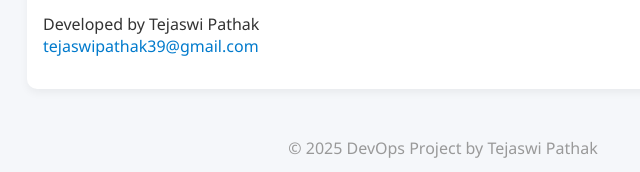
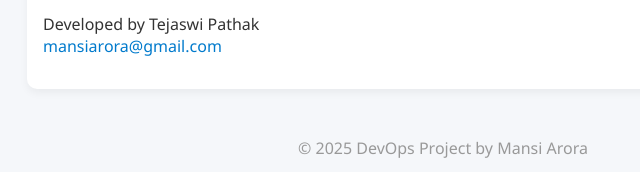
Before and after one commit to Mansi-DevOps/DevOps-Pipeline_using-Jenkins-Docker-Kubernetes, a plain HTML site: page frontend/index.html in a window 1280 px wide. Shown: the part 886-1058 px from the top of the page, 197-837 px from the left. Drawn offline with Linux system fonts and the light colour scheme.

Commit message:
my updated file

```diff
--- a/frontend/index.html
+++ b/frontend/index.html
@@ -86,17 +86,17 @@
 
   <section>
     <h2>📂 GitHub Repository</h2>
-    <p><a href="https://github.com/TejPATHAK/DevOps-CI-CD-Pipeline-using-Jenkins-Docker-and-Kubernetes" target="_blank">View on GitHub</a></p>
+    <p><a href="https://github.com/Mansi-DevOps/DevOps-Pipeline_using-Jenkins-Docker-Kubernetes.git" target="_blank">View on GitHub</a></p>
   </section>
 
   <section>
     <h2>👨‍💻 Author</h2>
     <p>Developed by Tejaswi Pathak<br>
-    <a href="mailto:your-email@example.com">tejaswipathak39@gmail.com</a></p>
+    <a href="mailto:your-email@example.com">mansiarora@gmail.com</a></p>
   </section>
 
   <footer>
-    &copy; 2025 DevOps Project by Tejaswi Pathak
+    &copy; 2025 DevOps Project by Mansi Arora
   </footer>
 
 </body>
```
Also changed, not shown: 1 other file.
